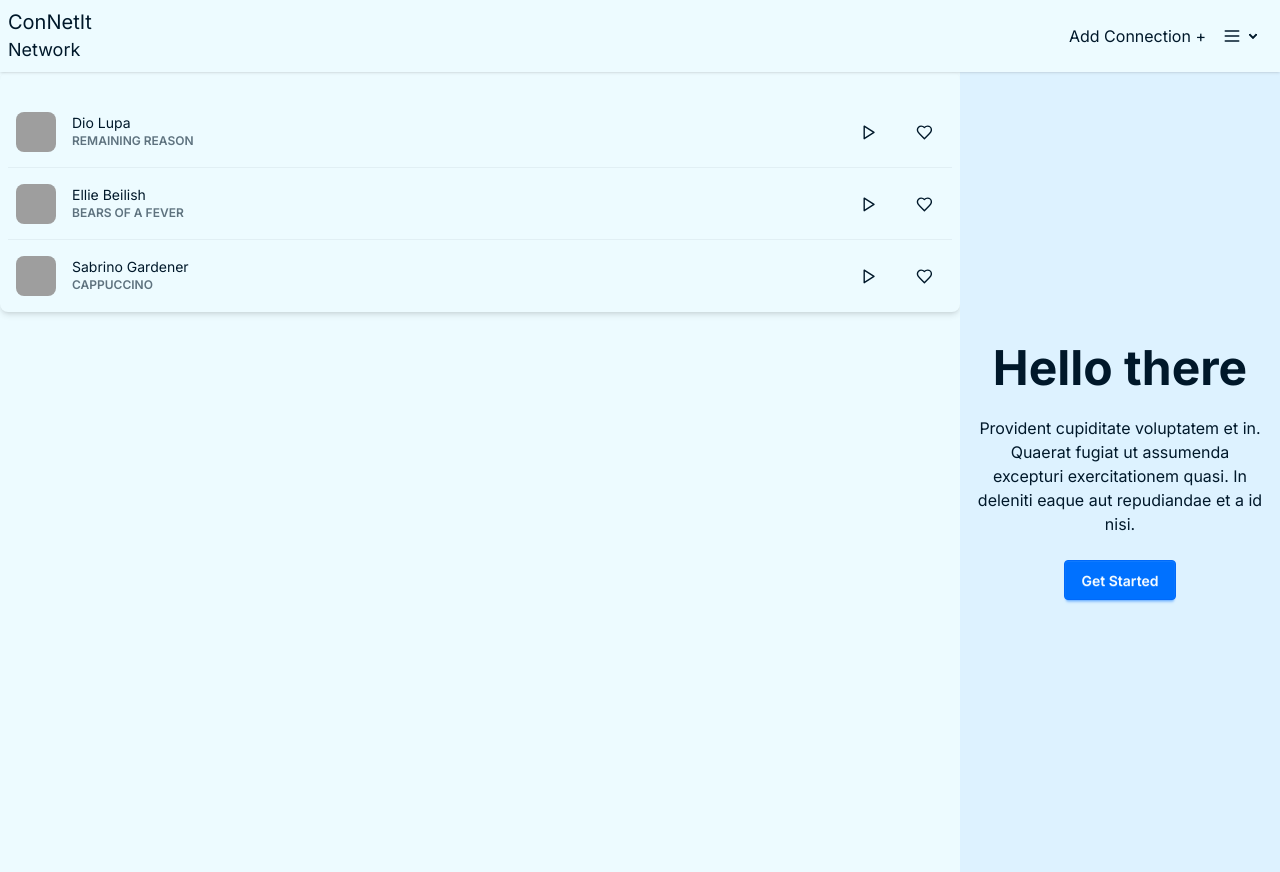
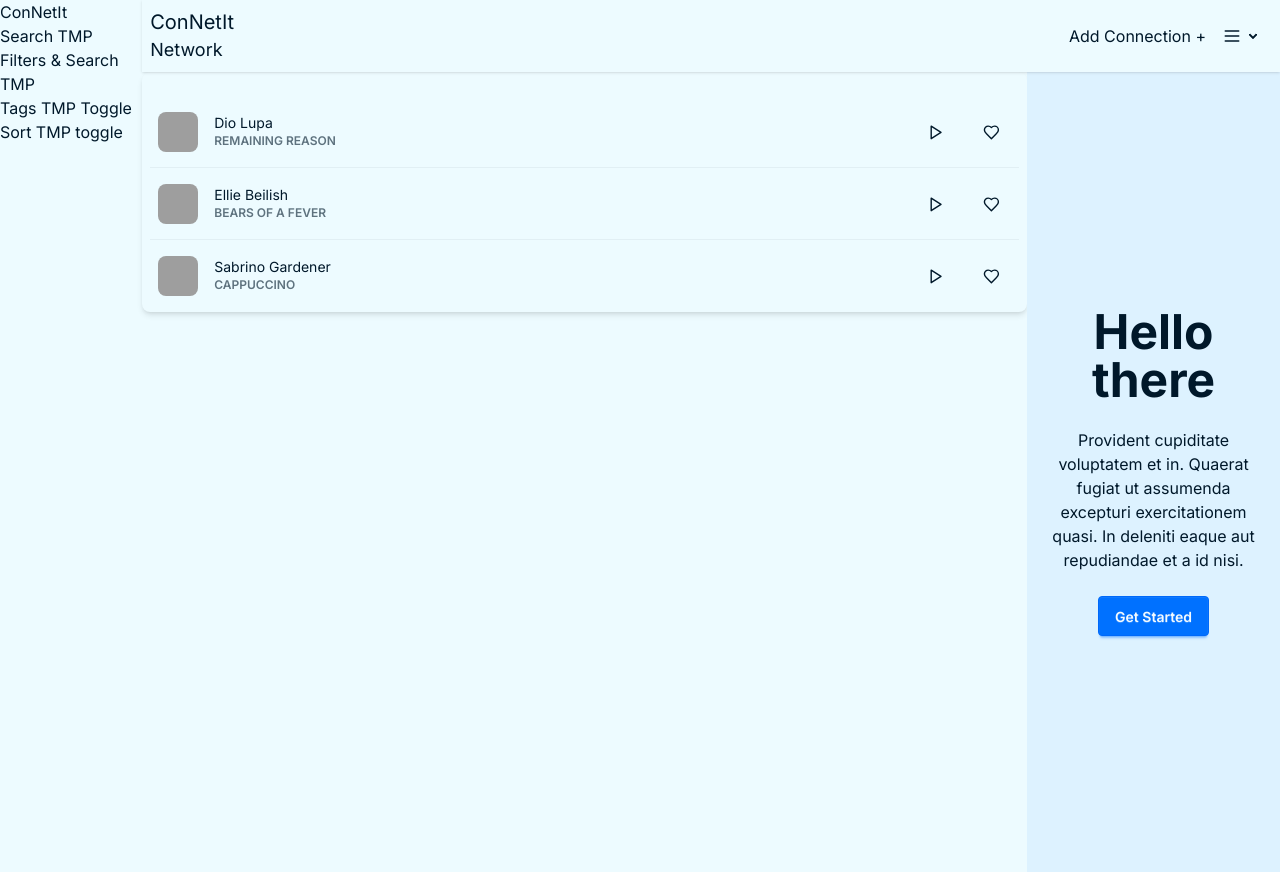
Before and after one commit to FabianoGLentini/ConNetIt, a Next.js app in the folder frontend/: page / in a window 1280 px wide. Built offline with nearby package versions, Linux system fonts and the light colour scheme; grey boxes are pictures that could not be loaded.

Commit message:
Add: rough layout of main section in main page

```diff
--- a/frontend/app/components/layout/ConnectionInfoDisplay.tsx
+++ b/frontend/app/components/layout/ConnectionInfoDisplay.tsx
@@ -4,9 +4,9 @@ const ConnectionInfoDisplay = () => {
   return (
     // TODO implment
     // TODO deside if edit connnection will create new window...?
-    <div className="hero bg-base-200 min-h-screen">
+    <div className="hero bg-base-200 min-h-screen col-span-2">
       <div className="hero-content text-center">
-        <div className="max-w-md">
+        <div className="">
           <h1 className="text-5xl font-bold">Hello there</h1>
           <p className="py-6">
             Provident cupiditate voluptatem et in. Quaerat fugiat ut assumenda
--- a/frontend/app/components/layout/NavBar.tsx
+++ b/frontend/app/components/layout/NavBar.tsx
@@ -5,7 +5,7 @@ import { BurgerIcon } from "./NavBar/BurgerIcon";
 
 const NavBar = () => {
   return (
-    <nav className="navbar bg-base-100 shadow-sm ">
+    <nav className="navbar bg-base-100 shadow-sm col-span-6">
       <div className="flex-2">
         {/* TODO remove button styling...? */}
         <h1 className="text-xl">ConNetIt</h1>
--- a/frontend/app/components/layout/Network.tsx
+++ b/frontend/app/components/layout/Network.tsx
@@ -1,15 +1,14 @@
 import React from "react";
-// TODO import card display fn
-// TODO import img for edit option
 
 const Network = () => {
   return (
     // TODO card display, so call opon car method and lay it out vertically in fix sizing?
 
-    // TODO figure out best way to set evnet listener for each card expand click and hoever effect
+    // TODO replace current conection info with connection card component
+
+    <section>
       <ul className="list bg-base-100 rounded-box shadow-md ">
         <li className="p-4 pb-2 text-xs opacity-60 tracking-wide"></li>
-
         <li className="list-row">
           <div>
             <img
@@ -58,7 +57,6 @@ const Network = () => {
             </svg>
           </button>
         </li>
-
         <li className="list-row">
           <div>
             <img
@@ -107,7 +105,6 @@ const Network = () => {
             </svg>
           </button>
         </li>
-
         <li className="list-row">
           <div>
             <img
@@ -157,6 +154,7 @@ const Network = () => {
           </button>
         </li>
       </ul>
+    </section>
   );
 };
 
--- a/frontend/app/components/layout/SearchFilter.tsx
+++ b/frontend/app/components/layout/SearchFilter.tsx
@@ -5,7 +5,7 @@ const SearchFilter = () => {
   return (
     // TODO implement should all be wrap in a div ?
     // TODO replace tmp's
-    <div>
+    <div className="col-span-1">
       <h1>ConNetIt</h1>
       {/* May search name or tag and dynamically...? filters list. Through inputed text */}
       <span>Search TMP</span>
--- a/frontend/app/page.tsx
+++ b/frontend/app/page.tsx
@@ -1,23 +1,26 @@
 import Network from "./components/layout/Network";
 import NavBar from "./components/layout/NavBar";
-// import SearchFilter from "./components/layout/SearchFilter";
+import SearchFilter from "./components/layout/SearchFilter";
 import ConnectionInfoDisplay from "./components/layout/ConnectionInfoDisplay";
 
 export default function Home() {
   return (
     // TODO check if using fragment best practice
     // TODO how to properly lay out each section
-    <div data-theme="connetit">
+    <div data-theme="connetit" className="grid grid-cols-9">
       {/* TODO left section */}
-      {/* <SearchFilter /> */}
-      {/* TODO mid section */}
+      <SearchFilter />
+      <section className="col-span-8">
+        {/* TODO mid section */}
 
-      <NavBar />
-      <section className="grid grid-cols-1 md:grid-cols-4">
-        <div className="md:col-span-3">
-          <Network />
-        </div>
-        <ConnectionInfoDisplay />
+        <NavBar />
+
+        <section className="grid grid-cols-9">
+          <div className="col-span-7">
+            <Network />
+          </div>
+          <ConnectionInfoDisplay />
+        </section>
       </section>
     </div>
   );
```
Lines whose indentation alone changed are shown as unchanged.
